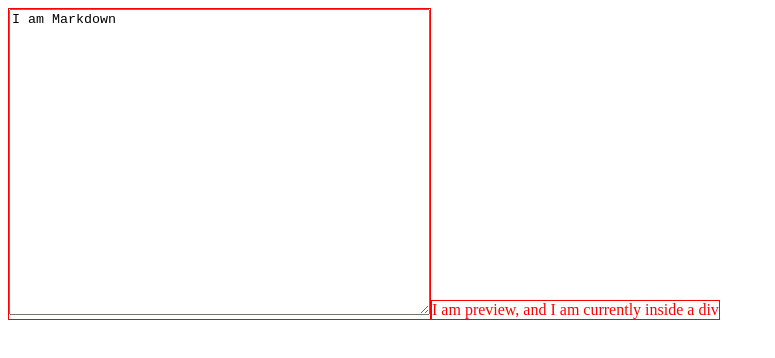
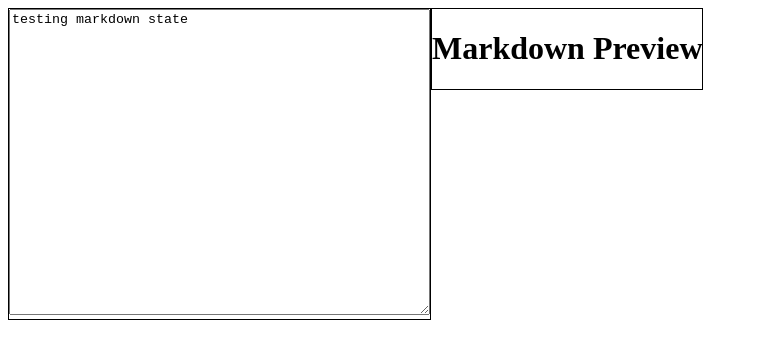
Before and after one commit to sansae/reactMardownPreviewer, a React app: page / in a window 1280 px wide. Shown: the whole page, without its empty margins (0-775 px from the left). Built offline with nearby package versions, Linux system fonts and the light colour scheme.

Commit message:
create constructor() to set initial state for markdown

```diff
--- a/src/components/markdown.js
+++ b/src/components/markdown.js
@@ -1,11 +1,17 @@
 import React from 'react';
 
 class Markdown extends React.Component {
+  constructor(props) {
+    super(props);
+  }
+
   render () {
+    var markdown = this.props.markdown;
+
     return (
       <div>
         <div>
-          <textarea rows='20' cols='50'>I am Markdown</textarea>
+          <textarea rows='20' cols='50'>{markdown}</textarea>
         </div>
       </div>
     )
--- a/src/components/preview.js
+++ b/src/components/preview.js
@@ -4,7 +4,8 @@ class Preview extends React.Component {
   render () {
     return (
       <div>
-        <div>I am preview, and I am currently inside a div</div>
+        <h1>Markdown Preview</h1>
+        <div></div>
       </div>
     )
   }
--- a/src/index.js
+++ b/src/index.js
@@ -4,14 +4,21 @@ import Markdown from './components/markdown';
 import Preview from './components/preview';
 
 class App extends Component {
+  constructor(props) {
+    super(props);
+
+    this.state = { markdown: 'testing markdown state' };
+  }
+
+
 
   render () {
     return (
       <div>
-        <div class="components">
-          <Markdown />
+        <div id="markdown">
+          <Markdown markdown={this.state.markdown} />
         </div>
-        <div class="components">
+        <div id="preview">
           <Preview />
         </div>
       </div>
--- a/style/style.css
+++ b/style/style.css
@@ -1,5 +1,8 @@
-.components {
-  color: red;
-  border: 1px solid red;
+#markdown, #preview {
+  border: 1px solid black;
   display: inline-block;
 }
+
+#preview {
+  vertical-align: top;
+}
```
